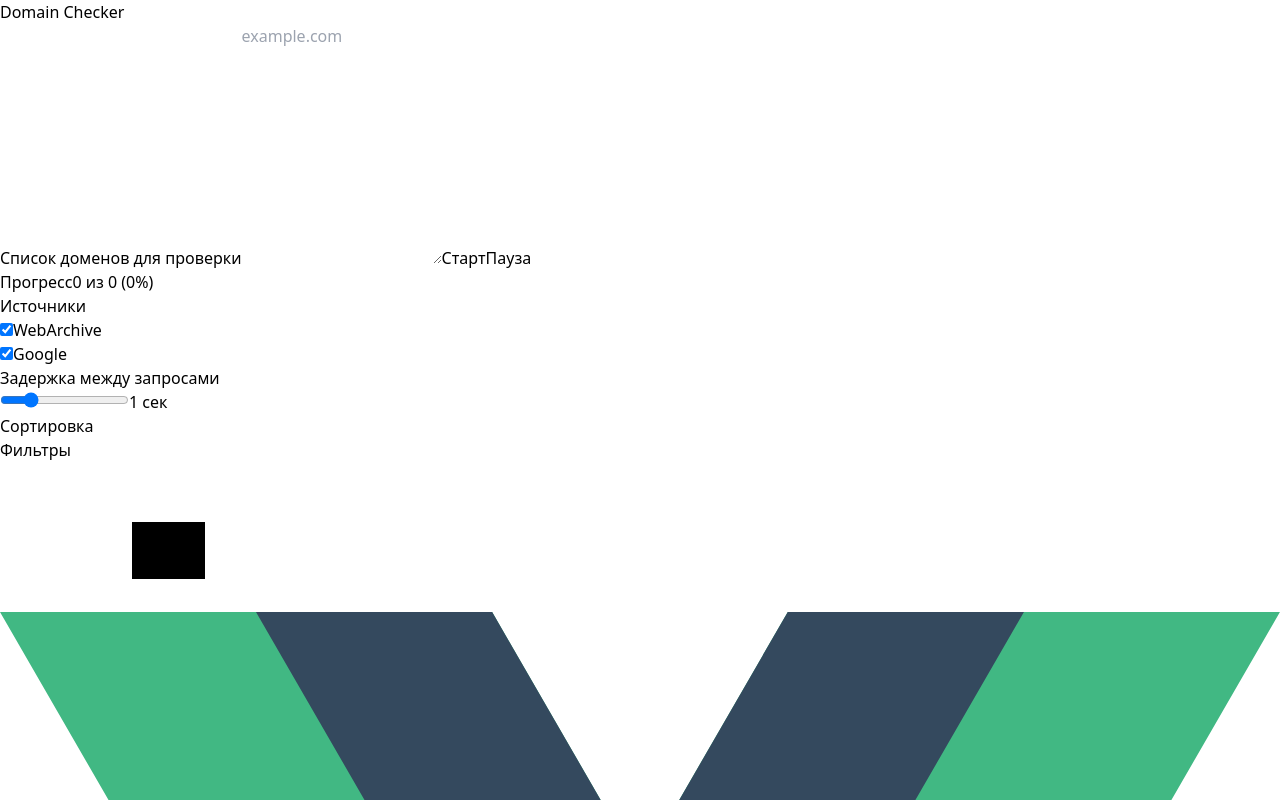
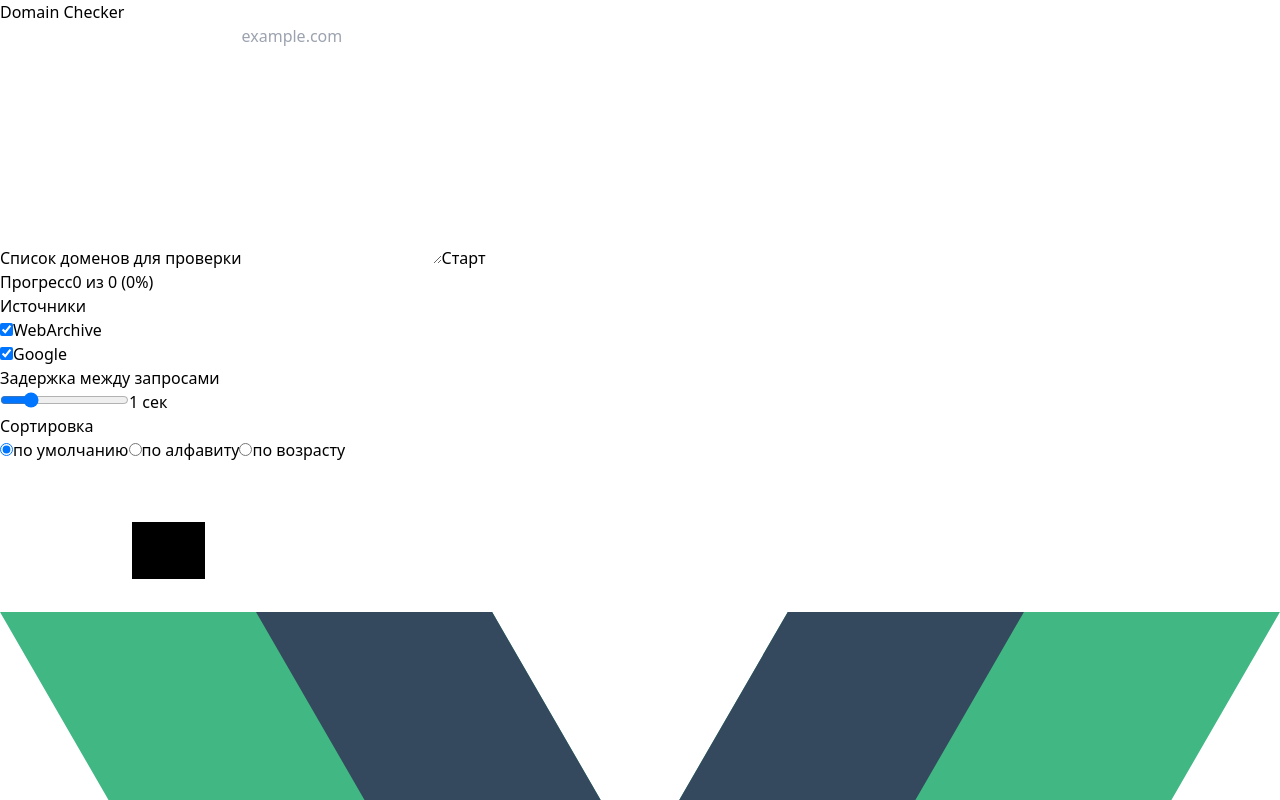
Before and after one commit to frantsmn/dmnv2, a Vue app: page / in a window 1280 px wide. Shown: the top 800 px of the page. Built offline with nearby package versions, Linux system fonts and the light colour scheme.

Commit message:
sort feature added, card index number added, package.json scripts fixed

```diff
--- a/package.json
+++ b/package.json
@@ -17,7 +17,7 @@
     "build-server": "tsc -p tsconfig.server.json",
 
     "build:all":"run-s build-server build",
-    "dev:all":"run-s dev:server dev:spa",
+    "dev:all":"run-p dev:server dev:spa",
     "start": "node server-dist/index.js"
   },
   "dependencies": {
--- a/src/components/Aside/Aside.vue
+++ b/src/components/Aside/Aside.vue
@@ -6,6 +6,7 @@ import TextareaList from '@/components/Aside/TextareaList.vue'
 import ProgressInfo from '@/components/Aside/ProgressInfo.vue'
 import DelaySetting from '@/components/Aside/DelaySetting.vue'
 import SourcesFilter from '@/components/Aside/SourcesFilter.vue'
+import ResultsSort from '@/components/Aside/ResultsSort.vue'
 import {storeToRefs} from 'pinia'
 
 const {
@@ -14,6 +15,7 @@ const {
   setDomains,
   setSources,
   setDelay,
+  setSort,
 } = useDomainsStore()
 
 const {
@@ -45,27 +47,24 @@ const isStartButtonDisabled = computed(() => get(isInProcess))
             @click="startProcess">
           Старт
         </button>
-        <button
-            :disabled="!isStartButtonDisabled"
-            class="text-ember-500 hover:text-white disabled:hover:text-ember-500 hover:bg-ember-500 disabled:hover:bg-transparent focus:ring-2 focus:outline-none font-medium text-sm text-center rounded-md px-5 pt-1.5 pb-2 mr-2 mb-2 border-2 border-ember-900 hover:border-ember-500 disabled:hover:border-emerald-900 focus:ring-emerald-500 disabled:cursor-not-allowed"
-            type="button"
-            @click="stopProcess"
-        >
-          Пауза
-        </button>
+<!--        <button-->
+<!--            :disabled="!isStartButtonDisabled"-->
+<!--            class="text-ember-500 hover:text-white disabled:hover:text-ember-500 hover:bg-ember-500 disabled:hover:bg-transparent focus:ring-2 focus:outline-none font-medium text-sm text-center rounded-md px-5 pt-1.5 pb-2 mr-2 mb-2 border-2 border-ember-900 hover:border-ember-500 disabled:hover:border-emerald-900 focus:ring-emerald-500 disabled:cursor-not-allowed"-->
+<!--            type="button"-->
+<!--            @click="stopProcess"-->
+<!--        >-->
+<!--          Пауза-->
+<!--        </button>-->
       </TextareaList>
 
       <ProgressInfo :total="totalAmount" :current="completedAmount"/>
       <SourcesFilter @update:modelValue="setSources"/>
       <DelaySetting @update:modelValue="setDelay"/>
+      <ResultsSort @update:modelValue="setSort"/>
 
-      <div class="py-4 border-b border-b-emerald-900 border-opacity-50 mx-4">
-        <p class="block mb-2">Сортировка</p>
-      </div>
-
-      <div class="py-4 border-b border-b-emerald-900 border-opacity-50 mx-4">
-        <p class="block mb-2">Фильтры</p>
-      </div>
+      <!--      <div class="py-4 border-b border-b-emerald-900 border-opacity-50 mx-4">-->
+      <!--        <p class="block mb-2">Фильтры</p>-->
+      <!--      </div>-->
 
       <!--      <div class="py-4 border-b border-b-emerald-900 border-opacity-50 mx-4">-->
       <!--        <p class="block mb-2">История</p>-->
--- /dev/null
+++ b/src/components/Aside/ResultsSort.vue
@@ -0,0 +1,57 @@
+<script lang="ts" setup>
+import {onMounted} from 'vue'
+import type {Ref} from 'vue'
+import type {Sort} from '@/stores/domains'
+import {get, useStorage} from '@vueuse/core'
+
+const sort: Ref<Sort> = useStorage('Settings:Sort', 'default') as Ref<Sort>
+const emit = defineEmits<{
+  (event: 'update:modelValue', payload: Sort): void;
+}>()
+
+onMounted(() => emit('update:modelValue', get(sort)))
+</script>
+
+<template>
+  <div class="py-4 mx-4">
+    <p class="block mb-2">Сортировка</p>
+    <div class="flex flex-col">
+      <label class="flex gap-1.5 mb-1 align-middle cursor-pointer">
+        <input
+            id="sort-by-default"
+            v-model="sort"
+            class="cursor-pointer -hue-rotate-60 w-4 text-emerald-600 bg-gray-100 border-gray-300 rounded focus:ring-emerald-500 dark:focus:ring-emerald-600 dark:ring-offset-gray-800 focus:ring-2 dark:bg-gray-700 dark:border-gray-600"
+            name="result-sort"
+            type="radio"
+            value="default"
+            @input="emit('update:modelValue', 'default')"
+        />
+        <span>по умолчанию</span>
+      </label>
+      <label class="flex gap-1.5 mb-1 align-middle cursor-pointer">
+        <input
+            id="sort-by-alphabet"
+            v-model="sort"
+            class="cursor-pointer -hue-rotate-60 w-4 text-emerald-600 bg-gray-100 border-gray-300 rounded focus:ring-emerald-500 dark:focus:ring-emerald-600 dark:ring-offset-gray-800 focus:ring-2 dark:bg-gray-700 dark:border-gray-600"
+            name="result-sort"
+            type="radio"
+            value="alphabet"
+            @input="emit('update:modelValue', 'alphabet')"
+        />
+        <span>по алфавиту</span>
+      </label>
+      <label class="flex gap-1.5 mb-1 align-middle cursor-pointer">
+        <input
+            id="sort-by-age"
+            v-model="sort"
+            class="cursor-pointer -hue-rotate-60 w-4 text-emerald-600 bg-gray-100 border-gray-300 rounded focus:ring-emerald-500 dark:focus:ring-emerald-600 dark:ring-offset-gray-800 focus:ring-2 dark:bg-gray-700 dark:border-gray-600"
+            name="result-sort"
+            type="radio"
+            value="age"
+            @input="emit('update:modelValue', 'age')"
+        />
+        <span>по возрасту</span>
+      </label>
+    </div>
+  </div>
+</template>
--- a/src/components/Card/Card.vue
+++ b/src/components/Card/Card.vue
@@ -14,12 +14,15 @@
         class="container pb-6 border-b border-0 mx-auto group-last/card:border-0 border-emerald-900 border-opacity-30">
       <div class="py-6 pb-2 flex gap-5">
         <!--Links-->
-        <div class="basis-1/5 mb-1 flex-shrink-1 flex flex-col items-start">
+        <div class="basis-1/5 mb-1 flex-shrink-1 flex flex-col items-start relative">
+          <span class="block opacity-50 rounded pt-1 font-light text-xs mr-1.5 absolute -top-5"># {{props.result.index}}</span>
           <a
               v-if="props.result.domain"
               :href="domainHref"
               class="pb-2 font-semibold title-font text-white inline-flex flex-grow-0 items-center group/link"
-              target="_blank">{{ props.result.domain }}
+              target="_blank">
+
+            <span>{{ props.result.domain }}</span>
             <ArrowTopRightOnSquare/>
           </a>
           <a
@@ -118,6 +121,7 @@ const {
 
 const props = withDefaults(defineProps<{ result: IResult }>(), {
   result: () => ({
+    index: 1,
     status: 'awaiting',
     domain: 'example.com',
     webArchive: null,
--- a/src/components/Card/types.ts
+++ b/src/components/Card/types.ts
@@ -3,6 +3,7 @@ import type {GoogleData, WebArchiveData} from '../../../domain/types'
 export type Status = 'awaiting' | 'pending' | 'success' | 'fail'
 
 export interface IResult {
+    index: number,
     domain: null | string
     status: Status
     webArchive: WebArchiveData | null,
--- a/src/components/ResultsList/ResultsList.vue
+++ b/src/components/ResultsList/ResultsList.vue
@@ -4,14 +4,14 @@ import DummyLogo from '@/components/ResultsList/DummyLogo.vue'
 import Card from '@/components/Card/Card.vue'
 import {storeToRefs} from 'pinia'
 
-const {totalAmount, results} = storeToRefs(useDomainsStore())
+const {totalAmount, sortedResults} = storeToRefs(useDomainsStore())
 </script>
 
 <template>
   <DummyLogo v-if="!totalAmount"/>
   <Card
-      v-for="[resultKey, resultValue] in results"
-      :key="resultKey"
-      :result="resultValue"
+      v-for="value in sortedResults"
+      :key="value.index"
+      :result="value"
   />
 </template>
--- a/src/stores/domains.ts
+++ b/src/stores/domains.ts
@@ -4,15 +4,24 @@ import {get, set} from '@vueuse/core'
 import {asyncDelay} from '@/helpers'
 import fetchDomainInfo from '@/service/fetch-domain-info'
 import type {IResult} from '@/components/Card/types'
+import {sortByAlphabet, sortByAge} from '@/stores/results-sort-methods'
+
+export type Sort = 'alphabet' | 'age' | 'default'
 
 export const useDomainsStore = defineStore('domains', () => {
     const delay = ref<number>(0)
+    const sort = ref<Sort>('default')
     const sources = ref<string[]>([])
     const results = reactive<Map<string, IResult>>(new Map())
     const totalAmount = computed(() => results.size)
     const completedAmount = ref(0)
     const isInProcess = ref<boolean>(false)
     const isAllCompleted = ref<boolean>(false)
+    const sortsMethodsMap = reactive<Record<Sort, (results: any[]) => any>>({
+        'default': (results) => results,
+        'age': (results) => sortByAge(results),
+        'alphabet': (results) => sortByAlphabet(results),
+    })
 
     /**
      * Установить список доменов для прогона
@@ -22,8 +31,9 @@ export const useDomainsStore = defineStore('domains', () => {
         const uniqueDomains = [...new Set(payload)]
 
         results.clear()
-        uniqueDomains.forEach((domainName) =>
+        uniqueDomains.forEach((domainName, index) =>
             results.set(domainName, {
+                index: index + 1,
                 domain: domainName,
                 status: 'awaiting',
                 webArchive: null,
@@ -42,6 +52,12 @@ export const useDomainsStore = defineStore('domains', () => {
      * @param {string[]} payload
      */
     const setSources = (payload: string[]) => set(sources, payload)
+    /**
+     * Установить порядок сортировки результатов
+     */
+    const setSort = (payload: string) => {
+        set(sort, payload)
+    }
     /**
      * Запуск прогона доменов
      */
@@ -70,6 +86,7 @@ export const useDomainsStore = defineStore('domains', () => {
                 })
                 const {status, data, message} = await fetchDomainInfo(domainName, get(sources))
                 results.set(domainName, {
+                    index: domainValue.index,
                     status,
                     message,
                     ...data,
@@ -80,20 +97,31 @@ export const useDomainsStore = defineStore('domains', () => {
             }
         }
     }
+    /**
+     * Остановка прогона доменов
+     */
     const stopProcess = () => set(isInProcess, false)
+
+    /**
+     * Отсортированные результаты
+     */
+    const sortedResults = computed(() => sortsMethodsMap[get(sort)](Array.from(results.values())))
 
     return {
         isInProcess,
         isAllCompleted,
 
+        sort,
         sources,
         results,
+        sortedResults,
 
         totalAmount,
         completedAmount,
 
         setDomains,
         setDelay,
+        setSort,
         setSources,
         startProcess,
         stopProcess,
--- /dev/null
+++ b/src/stores/results-sort-methods.ts
@@ -0,0 +1,20 @@
+export const sortByAlphabet = (items: any[]) => {
+    return items.sort((a, b) => {
+        if (a.domain > b.domain) {
+            return 1
+        }
+        if (a.domain < b.domain) {
+            return -1
+        }
+        return 0
+    })
+}
+
+export const sortByAge = (items: any[]) => {
+    return items.sort((a, b) => {
+        const $a = a.webArchive?.links[0]?.timestamp ?? 0
+        const $b = b.webArchive?.links[0]?.timestamp ?? 0
+
+        return $a - $b
+    })
+}
```
Also changed, not shown: 2 other files (tests, documents, lock files or other folders).
